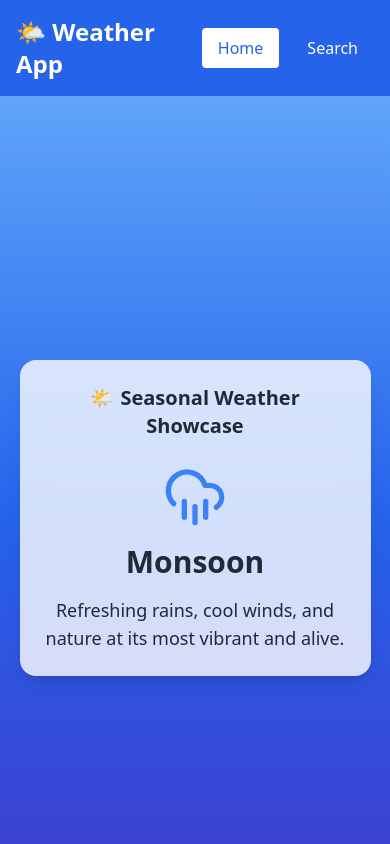
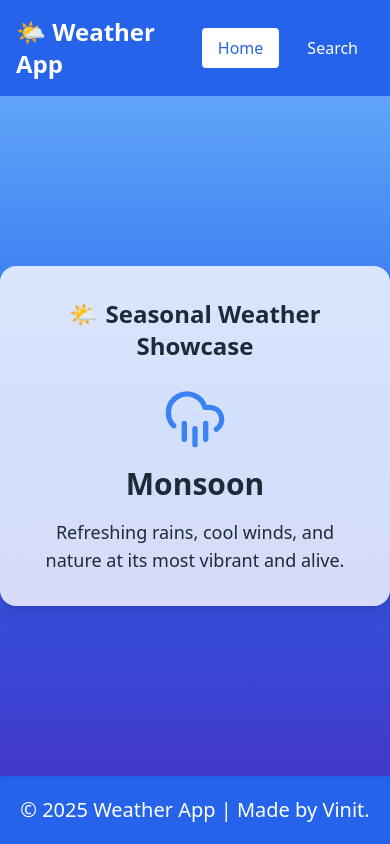
Before and after one commit to Vinitsaini99/Weather-Forecaast-App, a React (Vite) app: page / in a window 390 px wide. Shown: the top 844 px of the page. Built offline with nearby package versions, Linux system fonts and the light colour scheme.

Commit message:
Update MainScreen.jsx

```diff
--- a/src/pages/MainScreen.jsx
+++ b/src/pages/MainScreen.jsx
@@ -2,19 +2,14 @@
 import SeasonSlider from "../components/SeasonSlider.jsx";
 
 export default function MainScreen() {
-  const [bgGradient, setBgGradient] = useState(
-    "from-yellow-400 via-orange-500 to-red-500"
-  );
+  const [bgGradient, setBgGradient] = useState("from-yellow-400 via-orange-500 to-red-500");
 
   return (
     <div
-      className={`flex flex-col items-center justify-center h-screen overflow-hidden transition-all duration-700 bg-gradient-to-r ${bgGradient}`}
+      className={`flex flex-col items-center justify-center flex-1 w-full transition-all duration-700 bg-gradient-to-r ${bgGradient}`}
     >
-      <div className="bg-white/80 backdrop-blur-md p-6 md:p-8 rounded-2xl shadow-lg max-w-2xl w-[90%] text-center space-y-6">
-        <h2 className="text-xl md:text-2xl font-bold text-gray-800">
-          🌤 Seasonal Weather Showcase
-        </h2>
-
+      <div className="bg-white/80 backdrop-blur-md p-8 rounded-2xl shadow-lg max-w-2xl w-full text-center space-y-6">
+        <h2 className="text-2xl font-bold text-gray-800">🌤 Seasonal Weather Showcase</h2>
         <SeasonSlider setBgGradient={setBgGradient} />
       </div>
     </div>
```
